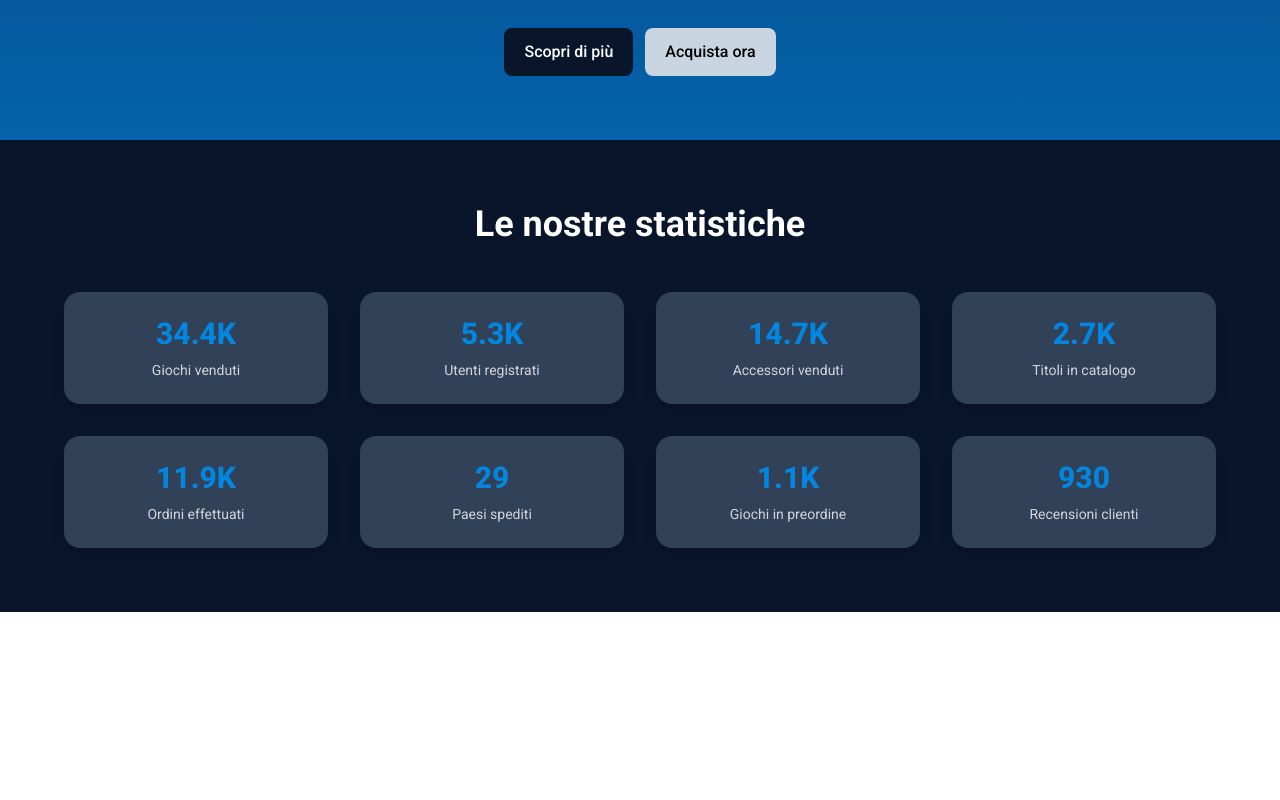
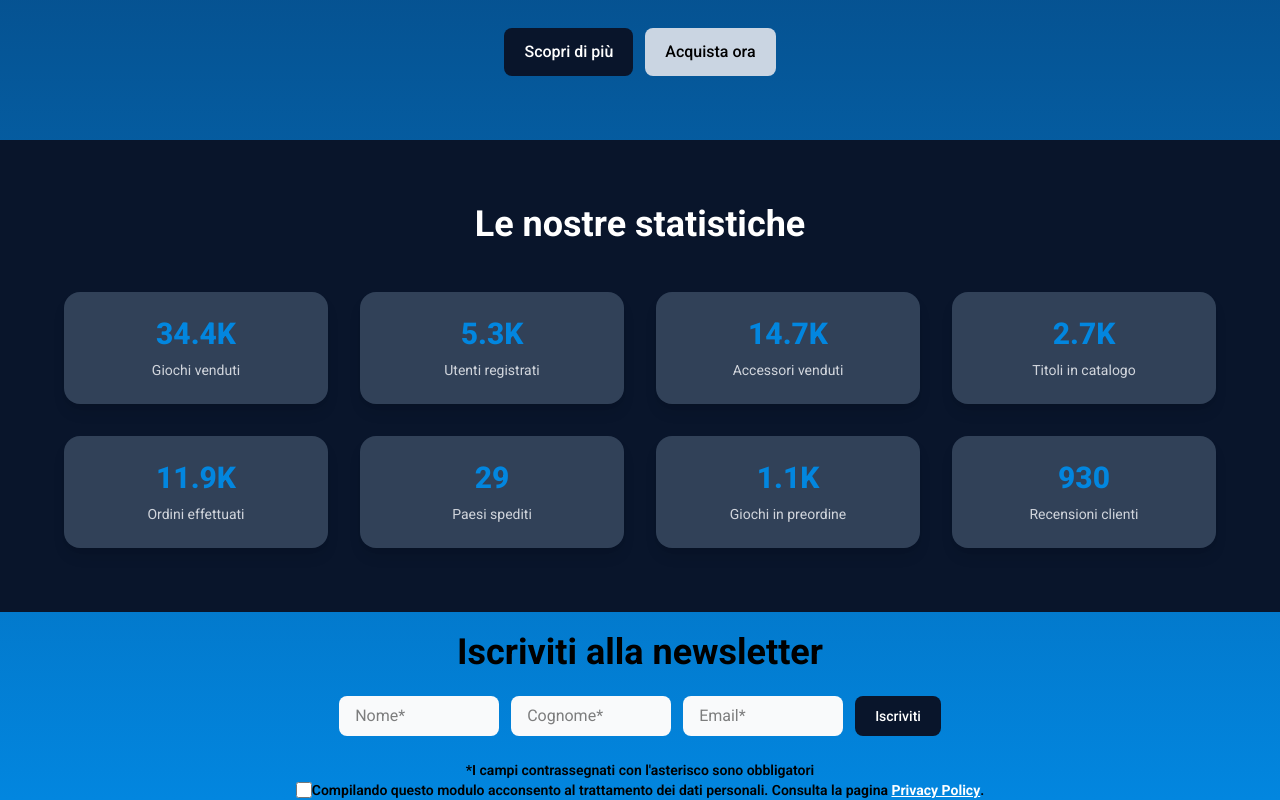
Before and after one commit to PierluigiPapa/proj-gamehub, a React app: page / in a window 1280 px wide. Shown: the part 678-1478 px from the top of the page. Before the commit the page ends 1290 px from the top, so only its background shows below. Built offline with nearby package versions, Linux system fonts and the light colour scheme; the HTML template or start-up script is replaced by a standard one.

Commit message:
feat: added newsletter

```diff
--- /dev/null
+++ b/src/components/Newsletter.jsx
@@ -0,0 +1,34 @@
+export function Newsletter() {
+    return (
+        <>
+
+        <section>
+            <div className="flex justify-center items-center my-5">
+                <h1 className="text-4xl font-bold text-center">Iscriviti alla newsletter</h1>
+            </div>
+
+            <div className="flex justify-center items-center gap-3 mt-6">
+                <input type="text" placeholder="Nome*"  className="bg-gray-50 rounded-lg px-4 py-2 w-40"/>
+
+                <input type="text" placeholder="Cognome*"  className="bg-gray-50 rounded-lg px-4 py-2 w-40"/>
+                <input type="email" placeholder="Email*"  className="bg-gray-50 rounded-lg px-4 py-2 w-40"/>
+
+                <button className="text-white bg-blu hover:bg-ciano-2 ease-in-out duration-500 hover:text-black font-medium rounded-lg text-sm px-5 py-2.5 text-center">
+                    Iscriviti
+                </button>
+            </div>
+
+            <div className="flex justify-center items-center gap-3 mt-6">
+                <span className="text-sm font-semibold text-center">*I campi contrassegnati con l'asterisco sono obbligatori</span>
+            </div>
+
+            <div className="flex justify-center items-center h-5">
+                <input id="terms" type="checkbox" className="w-4 h-4 border border-gray-300 rounded-sm bg-gray-50"/>
+                <p className="text-sm font-semibold text-center">Compilando questo modulo acconsento al trattamento dei dati personali. Consulta la pagina <span className="text-white font-bold underline">Privacy Policy</span>.
+                </p>
+            </div>
+        </section>
+
+        </>
+    )
+}
--- a/src/components/Register.jsx
+++ b/src/components/Register.jsx
@@ -56,9 +56,7 @@ export function Register() {
 
                 <div className="flex items-start justify-center mb-5">
                     <div className="flex items-center h-5">
-                        <input id="terms" type="checkbox"
-                            className="w-4 h-4 border border-gray-300 rounded-sm bg-gray-50"
-                        />
+                        <input id="terms" type="checkbox" className="w-4 h-4 border border-gray-300 rounded-sm bg-gray-50"/>
                     </div>
                     <label htmlFor="terms" className="ms-2 text-sm font-medium text-black">
                         Accetto {" "}
--- a/src/pages/HomePage.jsx
+++ b/src/pages/HomePage.jsx
@@ -1,4 +1,5 @@
 import { Jumbotron } from "../components/Jumbotron";
+import { Newsletter } from "../components/Newsletter";
 import { Statistiche } from "../components/Statistiche";
 
 export function HomePage() {
@@ -7,6 +8,7 @@ export function HomePage() {
 
         <Jumbotron></Jumbotron>
         <Statistiche></Statistiche>
+        <Newsletter></Newsletter>
 
         </>
     )
```
